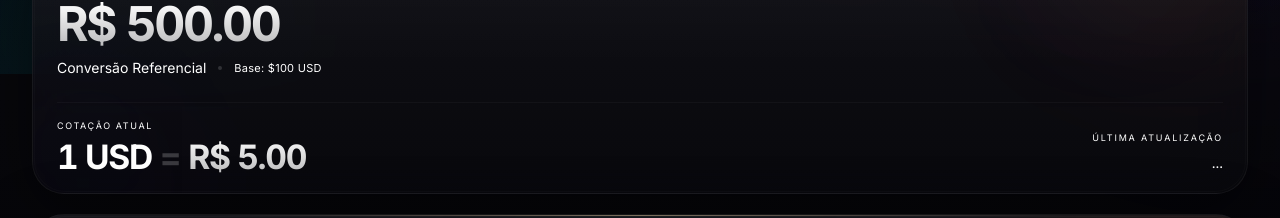
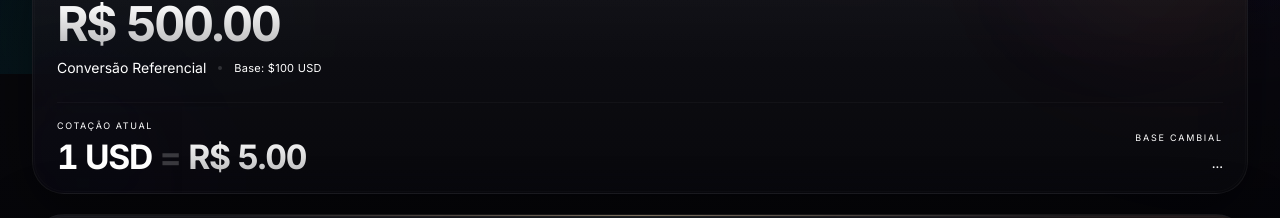
Before and after one commit to oliviacachoeira92-ux/stackblitz-starters-tjackgbc, a Next.js app: page / in a window 1280 px wide. Shown: the part 726-944 px from the top of the page. Built offline with nearby package versions, Linux system fonts and the light colour scheme; no server answers.

Commit message:
ui(currency): rename last update to exchange rate reference

```diff
--- a/app/components/dashboard/USDConverter.tsx
+++ b/app/components/dashboard/USDConverter.tsx
@@ -25,7 +25,10 @@ export default function USDConverter({
   const formattedDate =
     lastUpdate && lastUpdate !== 'offline'
       ? `${new Date(lastUpdate).toLocaleDateString(
-          'pt-BR'
+          'pt-BR',
+          {
+            timeZone: 'UTC',
+          }
         )} às ${new Date(
           lastUpdate
         ).toLocaleTimeString(
@@ -33,8 +36,9 @@ export default function USDConverter({
           {
             hour: '2-digit',
             minute: '2-digit',
+            timeZone: 'UTC',
           }
-        )}`
+        )} UTC`
       : lastUpdate || '...';
 
   return (
@@ -49,8 +53,6 @@ export default function USDConverter({
         md:py-5
       "
     >
-
-      {/* AMBIENT */}
 
       <div
         className="
@@ -328,7 +330,7 @@ export default function USDConverter({
               "
             >
 
-              Última Atualização
+              BASE CAMBIAL
 
             </p>
 
```
